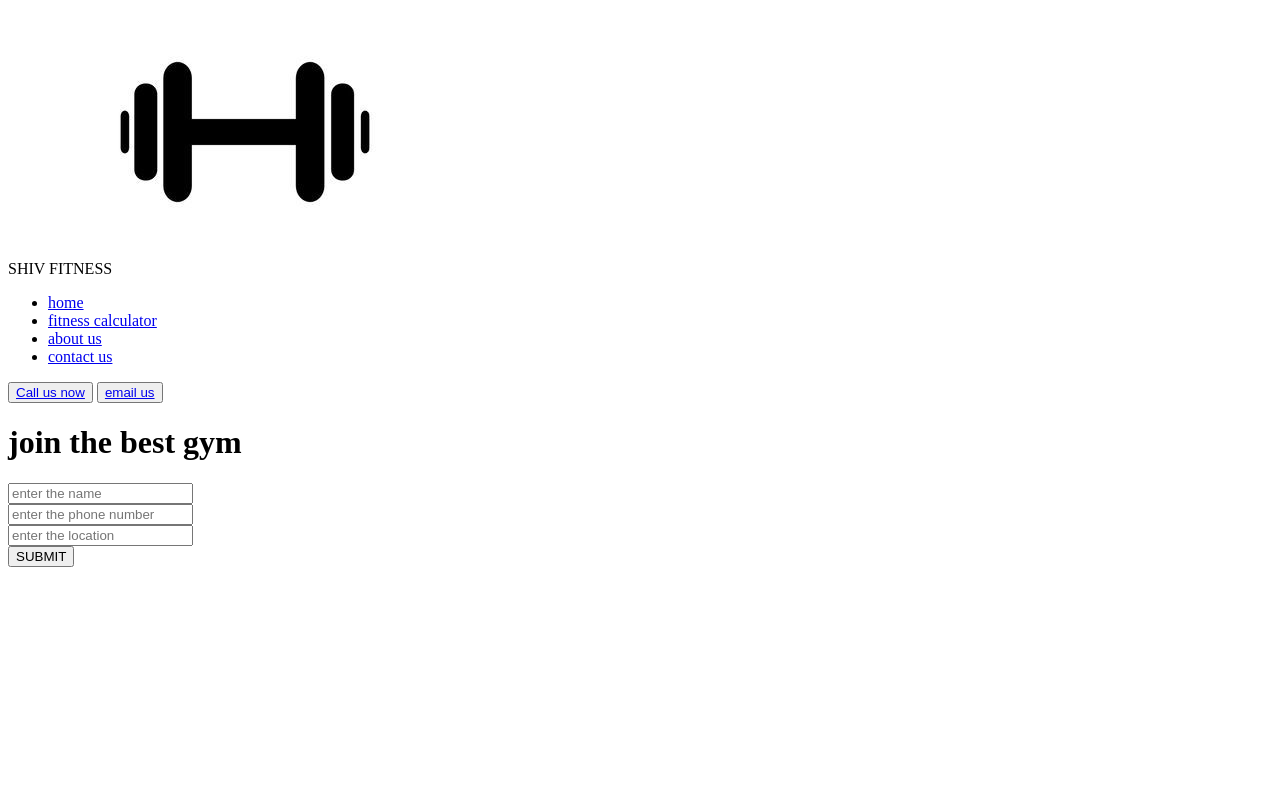
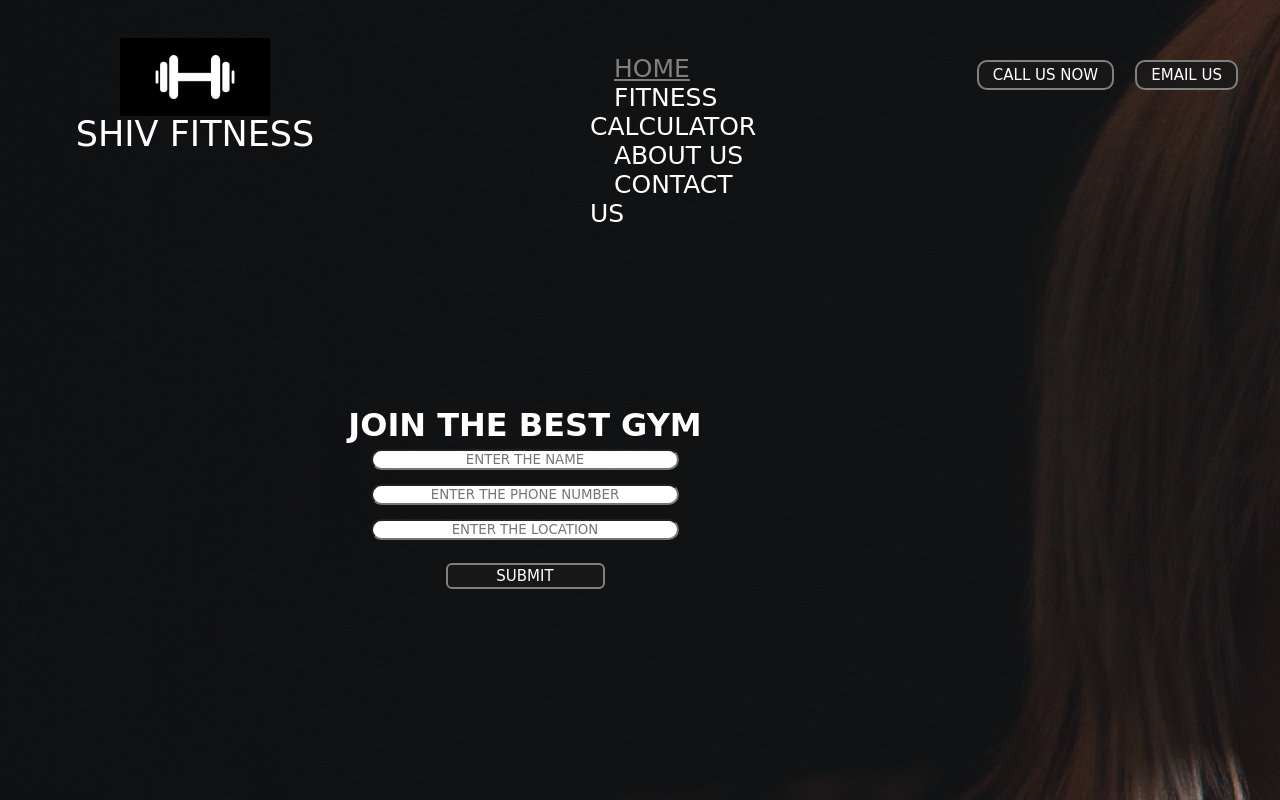
Before and after one commit to SHIVANIUM-GIT/SHIVANIUM-GIT.github.io, a plain HTML site: page index.html in a window 1280 px wide. Drawn offline with Linux system fonts and the light colour scheme; a web font is replaced by a local one.

Commit message:
Update index.html

```diff
--- a/index.html
+++ b/index.html
@@ -1,7 +1,7 @@
 <!DOCTYPE html>
 <html lang="en">
 <head>
-    <link rel="stylesheet" href="../css/gym.css">
+    <link rel="stylesheet" href="./style.css">
     <meta charset="UTF-8">
     <meta http-equiv="X-UA-Compatible" content="IE=edge">
     <meta name="viewport" content="width=device-width, initial-scale=1.0">
```
